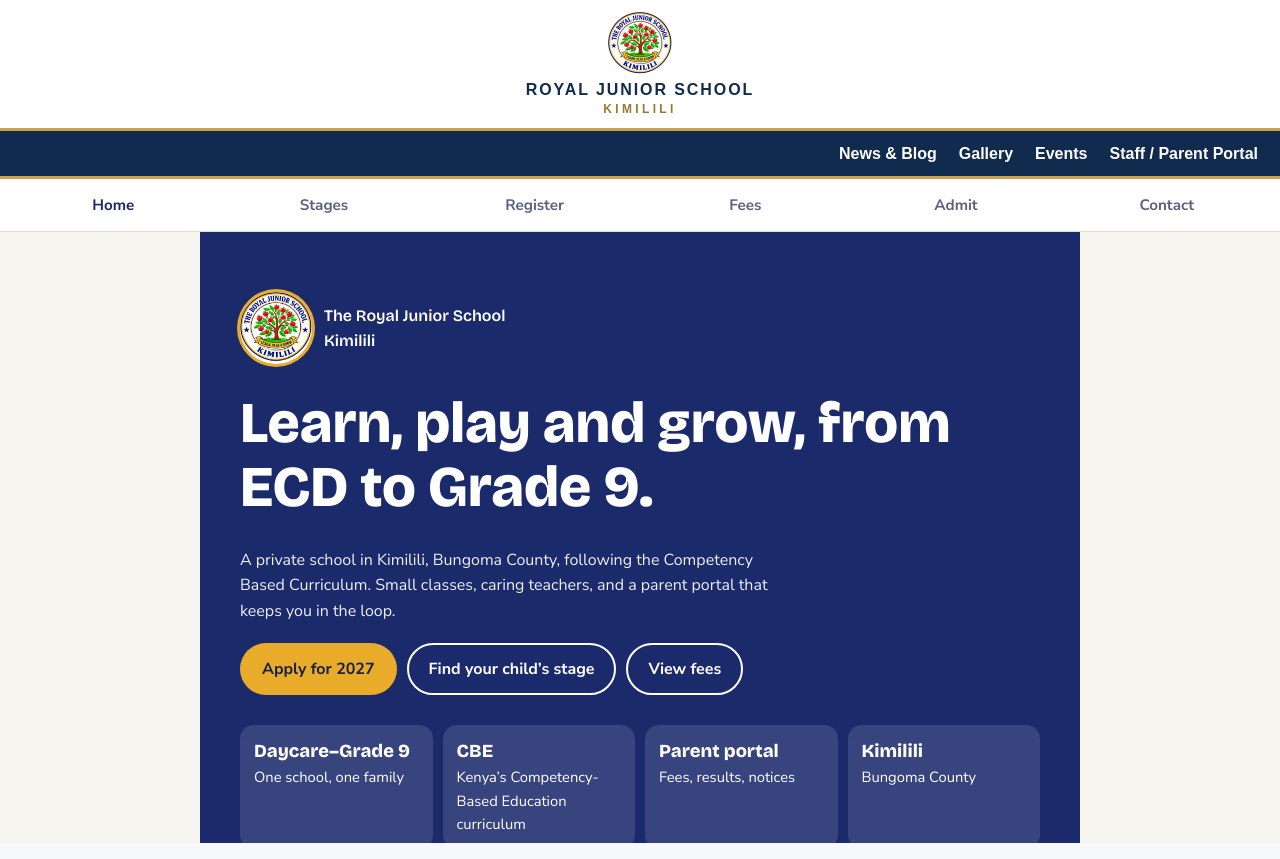
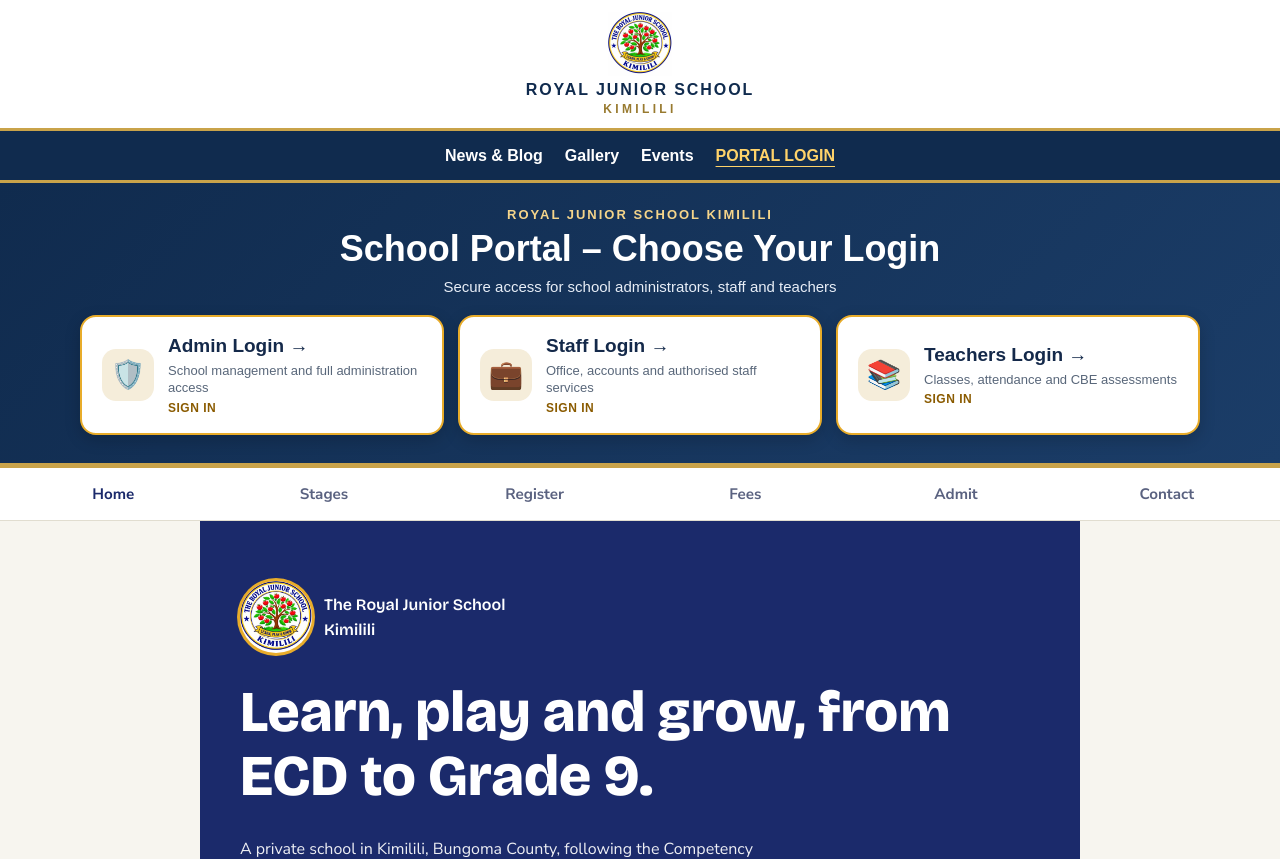
Before and after one commit to RoyalJuniorSchoolKimilili/Royal-Junior-School-Kimilili, a Next.js app: page / in a window 1280 px wide. Shown: the top 859 px of the page. Built offline with nearby package versions, Linux system fonts and the light colour scheme.

Commit message:
Make admin, staff and teacher logins prominent on school homepage

```diff
--- a/src/app/page.tsx
+++ b/src/app/page.tsx
@@ -2,19 +2,48 @@ const schoolSite = process.env.NODE_ENV === "production"
   ? "/Royal-Junior-School-Kimilili/legacy-school.html"
   : "/legacy-school.html";
 
+const portalUrl = "/Royal-Junior-School-Kimilili/portal/";
+
+const loginCards = [
+  { title: "Admin Login", description: "School management and full administration access", icon: "🛡️" },
+  { title: "Staff Login", description: "Office, accounts and authorised staff services", icon: "💼" },
+  { title: "Teachers Login", description: "Classes, attendance and CBE assessments", icon: "📚" },
+];
+
 export default function HomePage() {
   return (
-    <main style={{ width: "100%", minHeight: "100vh", margin: 0 }}>
-      <nav aria-label="School quick links" style={{height:48,display:"flex",alignItems:"center",justifyContent:"flex-end",gap:22,padding:"0 22px",background:"#102b4e",borderBottom:"3px solid #c9a34a"}}>
-        <a href="/Royal-Junior-School-Kimilili/news/" style={{color:"white",fontWeight:700}}>News & Blog</a>
-        <a href="/Royal-Junior-School-Kimilili/gallery/" style={{color:"white",fontWeight:700}}>Gallery</a>
-        <a href="/Royal-Junior-School-Kimilili/events/" style={{color:"white",fontWeight:700}}>Events</a>
-        <a href="/Royal-Junior-School-Kimilili/portal/" style={{color:"white",fontWeight:700}}>Staff / Parent Portal</a>
+    <main style={{ width: "100%", minHeight: "100vh", margin: 0, background: "#f7f5ef" }}>
+      <nav aria-label="School quick links" style={{ minHeight: 52, display: "flex", alignItems: "center", justifyContent: "center", flexWrap: "wrap", gap: 22, padding: "10px 18px", background: "#102b4e", borderBottom: "3px solid #c9a34a" }}>
+        <a href="/Royal-Junior-School-Kimilili/news/" style={{ color: "white", fontWeight: 700 }}>News & Blog</a>
+        <a href="/Royal-Junior-School-Kimilili/gallery/" style={{ color: "white", fontWeight: 700 }}>Gallery</a>
+        <a href="/Royal-Junior-School-Kimilili/events/" style={{ color: "white", fontWeight: 700 }}>Events</a>
+        <a href={portalUrl} style={{ color: "#ffd36a", fontWeight: 900, textDecoration: "underline", textUnderlineOffset: 5 }}>PORTAL LOGIN</a>
       </nav>
+
+      <section aria-labelledby="portal-heading" style={{ padding: "24px 18px 28px", background: "linear-gradient(135deg,#102b4e,#1b3d68)", borderBottom: "5px solid #c9a34a" }}>
+        <div style={{ maxWidth: 1120, margin: "0 auto" }}>
+          <p style={{ margin: "0 0 6px", color: "#f5d58a", fontWeight: 800, letterSpacing: 2, textAlign: "center", fontSize: 13 }}>ROYAL JUNIOR SCHOOL KIMILILI</p>
+          <h1 id="portal-heading" style={{ margin: "0 0 8px", color: "#fff", textAlign: "center", fontSize: "clamp(25px,4vw,36px)", fontWeight: 900 }}>School Portal – Choose Your Login</h1>
+          <p style={{ margin: "0 0 20px", color: "#e8eef7", textAlign: "center", fontSize: 15 }}>Secure access for school administrators, staff and teachers</p>
+          <div style={{ display: "grid", gridTemplateColumns: "repeat(auto-fit,minmax(min(100%,220px),1fr))", gap: 14 }}>
+            {loginCards.map((card) => (
+              <a key={card.title} href={portalUrl} style={{ display: "flex", alignItems: "center", gap: 14, minHeight: 100, padding: "18px 20px", borderRadius: 16, background: "#fff", color: "#14294a", border: "2px solid #e8ac2a", boxShadow: "0 5px 16px rgba(0,0,0,.18)", textDecoration: "none" }}>
+                <span aria-hidden="true" style={{ display: "grid", placeItems: "center", width: 52, height: 52, flex: "0 0 52px", borderRadius: 14, background: "#f5edda", fontSize: 28 }}>{card.icon}</span>
+                <span style={{ display: "grid", gap: 4 }}>
+                  <strong style={{ fontSize: 19, lineHeight: 1.2 }}>{card.title} <span aria-hidden="true">→</span></strong>
+                  <span style={{ fontSize: 13, lineHeight: 1.35, color: "#59677a" }}>{card.description}</span>
+                  <span style={{ fontSize: 12, fontWeight: 900, color: "#8a5b00", letterSpacing: .5 }}>SIGN IN</span>
+                </span>
+              </a>
+            ))}
+          </div>
+        </div>
+      </section>
+
       <iframe
         title="The Royal Junior School Kimilili website"
         src={schoolSite}
-        style={{ display: "block", width: "100%", height: "calc(100vh - 136px)", minHeight: "calc(100vh - 136px)", border: 0 }}
+        style={{ display: "block", width: "100%", height: "calc(100vh - 190px)", minHeight: 650, border: 0 }}
         allow="clipboard-read; clipboard-write"
       />
     </main>
```
